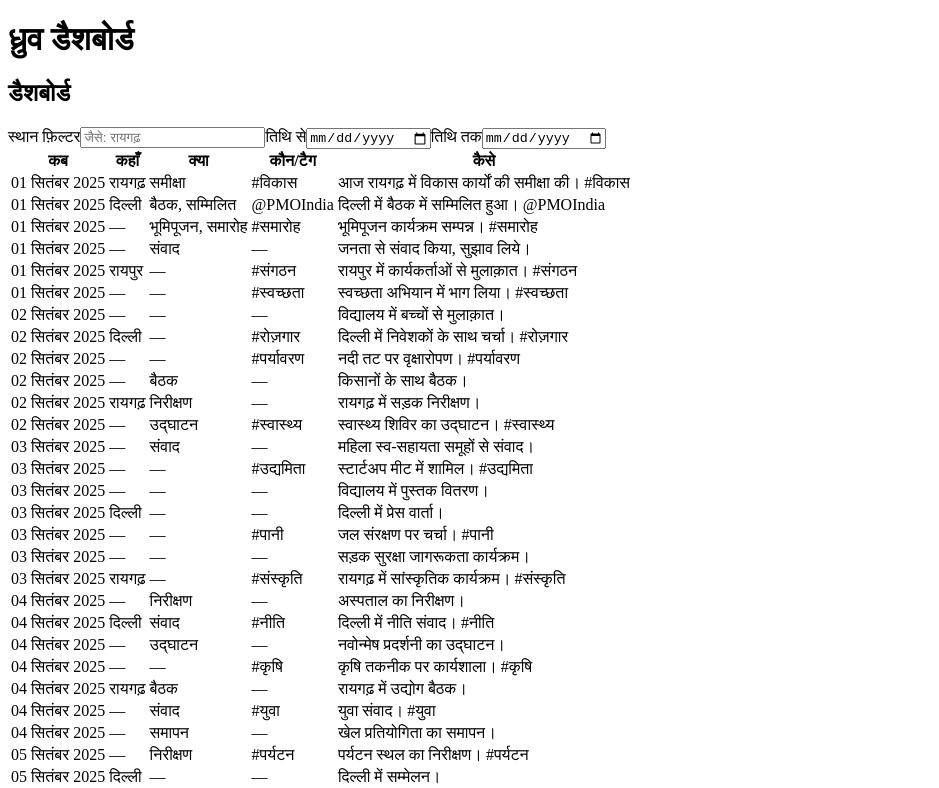
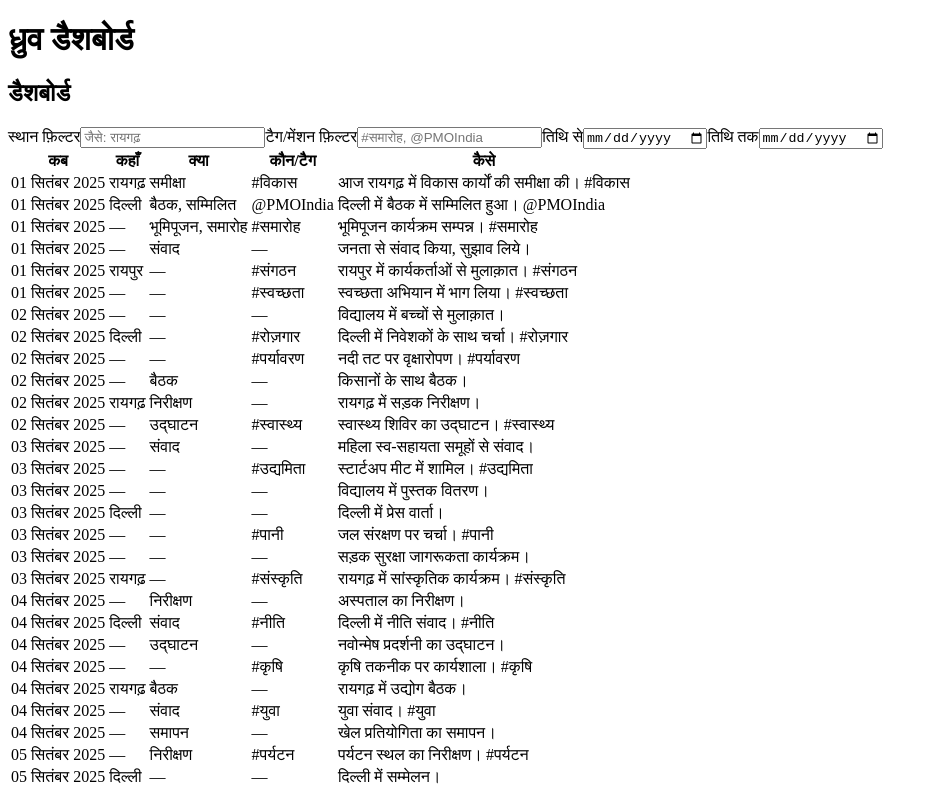
Before and after one commit to Pinak-Setu/Dhruv, a Next.js app: page / in a window 1280 px wide. Shown: the top 788 px of the page, without its empty margins (0-939 px from the left). Built offline with nearby package versions, Linux system fonts and the light colour scheme.

Commit message:
feat(filters): add tag/mention quick filter with tests (P1-08)

```diff
--- a/src/components/Dashboard.tsx
+++ b/src/components/Dashboard.tsx
@@ -10,6 +10,7 @@ export default function Dashboard() {
   const [locFilter, setLocFilter] = useState('');
   const [fromDate, setFromDate] = useState('');
   const [toDate, setToDate] = useState('');
+  const [tagFilter, setTagFilter] = useState('');
   const parsed = (posts as Post[]).map((p) => {
     if (isParseEnabled()) {
       return { id: p.id, ts: p.timestamp, ...parsePost(p) };
@@ -33,6 +34,13 @@ export default function Dashboard() {
     if (locFilter.trim()) {
       const q = locFilter.trim();
       rows = rows.filter((r) => r.where.join(' ').includes(q));
+    }
+    if (tagFilter.trim()) {
+      const q = tagFilter.trim();
+      rows = rows.filter((r) => {
+        const tags = [...r.which.mentions, ...r.which.hashtags];
+        return tags.some((t) => t.includes(q));
+      });
     }
     const from = fromDate ? new Date(fromDate) : null;
     const to = toDate ? new Date(toDate) : null;
@@ -63,6 +71,16 @@ export default function Dashboard() {
             placeholder="जैसे: रायगढ़"
             value={locFilter}
             onChange={(e) => setLocFilter(e.target.value)}
+          />
+        </label>
+        <label className="text-sm">
+          टैग/मेंशन फ़िल्टर
+          <input
+            aria-label="टैग/मेंशन फ़िल्टर"
+            className="ml-2 border px-2 py-1 rounded"
+            placeholder="#समारोह, @PMOIndia"
+            value={tagFilter}
+            onChange={(e) => setTagFilter(e.target.value)}
           />
         </label>
         <label className="text-sm">
```
Also changed, not shown: 1 other file (tests, documents, lock files or other folders).
